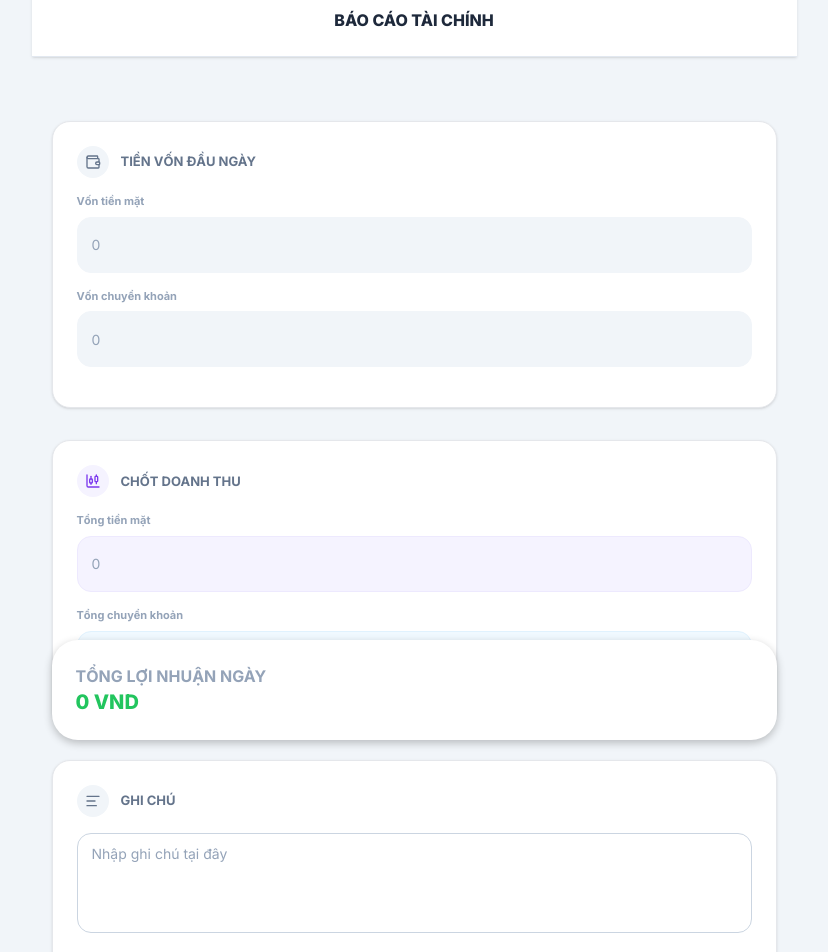
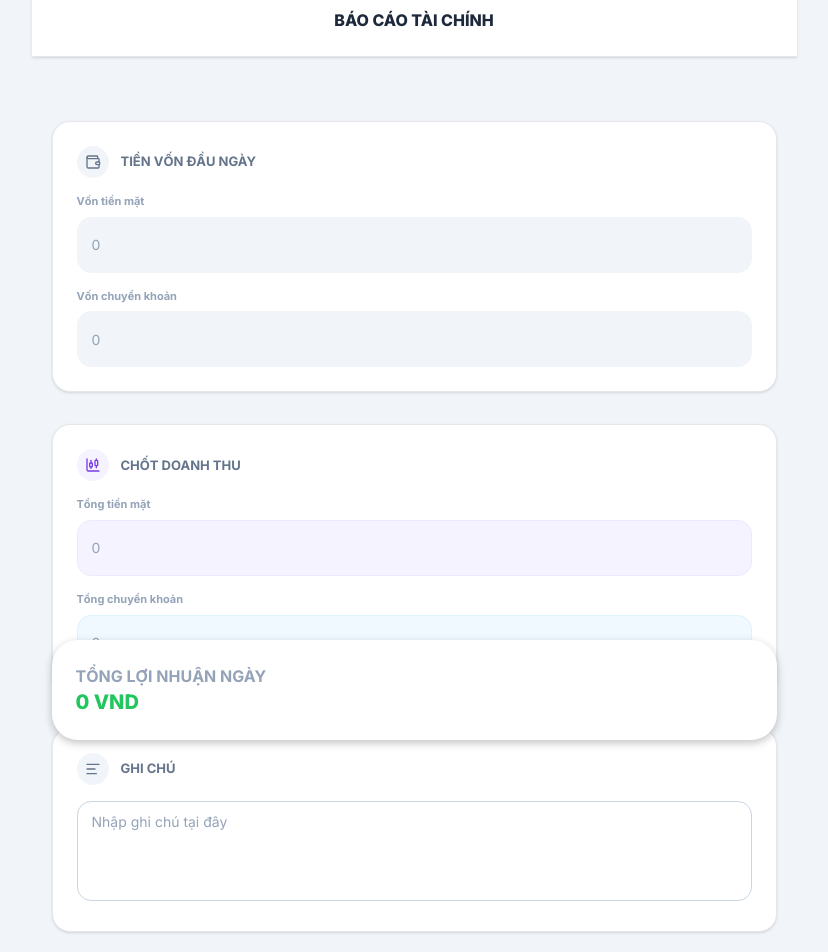
Before and after one commit to nguyencongdanh782001/finance-app, a Next.js app: page /daily-detail/1 in a window 1280 px wide. Shown: the part 60-1012 px from the top of the page, without its empty margins (226-1054 px from the left). Built offline with nearby package versions, Linux system fonts and the light colour scheme; no server answers.

Commit message:
update UI

```diff
--- a/src/components/DailyDetail/FormCapital.tsx
+++ b/src/components/DailyDetail/FormCapital.tsx
@@ -67,7 +67,7 @@ export default function FormCapital(props: FormCapitalProps) {
 
   return (
     <FormikProvider value={formik}>
-      <Form className="w-full rounded-2xl border border-gray-200 p-6 space-y-4 bg-white shadow-sm">
+      <Form className="w-full flex flex-col rounded-2xl border border-gray-200 p-6 gap-y-4 bg-white shadow-sm">
         <div className="flex items-center gap-3">
           <div className="p-2 rounded-full bg-gray-1">
             <WalletIcon className="size-4 text-gray-2" />
--- a/src/components/DailyDetail/FormNote.tsx
+++ b/src/components/DailyDetail/FormNote.tsx
@@ -87,7 +87,7 @@ export default function FormNote(props: FormNoteProps) {
 
   return (
     <FormikProvider value={formik}>
-      <Form className="w-full rounded-2xl border border-gray-200 p-6 space-y-4 bg-white shadow-sm">
+      <Form className="w-full flex flex-col rounded-2xl border border-gray-200 p-6 gap-y-4 bg-white shadow-sm">
         <div className="flex items-center gap-3">
           <div className="p-2 rounded-full bg-gray-1">
             <Text className="size-4 text-gray-2" />
@@ -95,9 +95,9 @@ export default function FormNote(props: FormNoteProps) {
           <p className="text-13px text-gray-2 font-bold uppercase">Ghi chú</p>
         </div>
 
-        <div className="flex flex-col gap-2 w-full">
+        <div className="flex flex-col w-full">
           {isLoading ? (
-            <Skeleton className="h-25! w-full  rounded-xl! bg-gray-300" />
+            <Skeleton className="h-25! w-full rounded-xl! bg-gray-300" />
           ) : (
             <AutoCompleteField<CustomTextAreaProps>
               component={Textarea}
--- a/src/components/DailyDetail/FormRevenue.tsx
+++ b/src/components/DailyDetail/FormRevenue.tsx
@@ -76,7 +76,7 @@ export default function FormRevenue(props: FormRevenueProps) {
 
   return (
     <FormikProvider value={formik}>
-      <Form className="w-full rounded-2xl border border-gray-200 p-6 space-y-4 bg-white shadow-sm">
+      <Form className="w-full flex flex-col rounded-2xl border border-gray-200 p-6 gap-y-4 bg-white shadow-sm">
         <div className="flex items-center gap-3">
           <div className="p-2 rounded-full bg-purple-2">
             <CandlestickChartIcon className="size-4 text-purple-1" />
```
